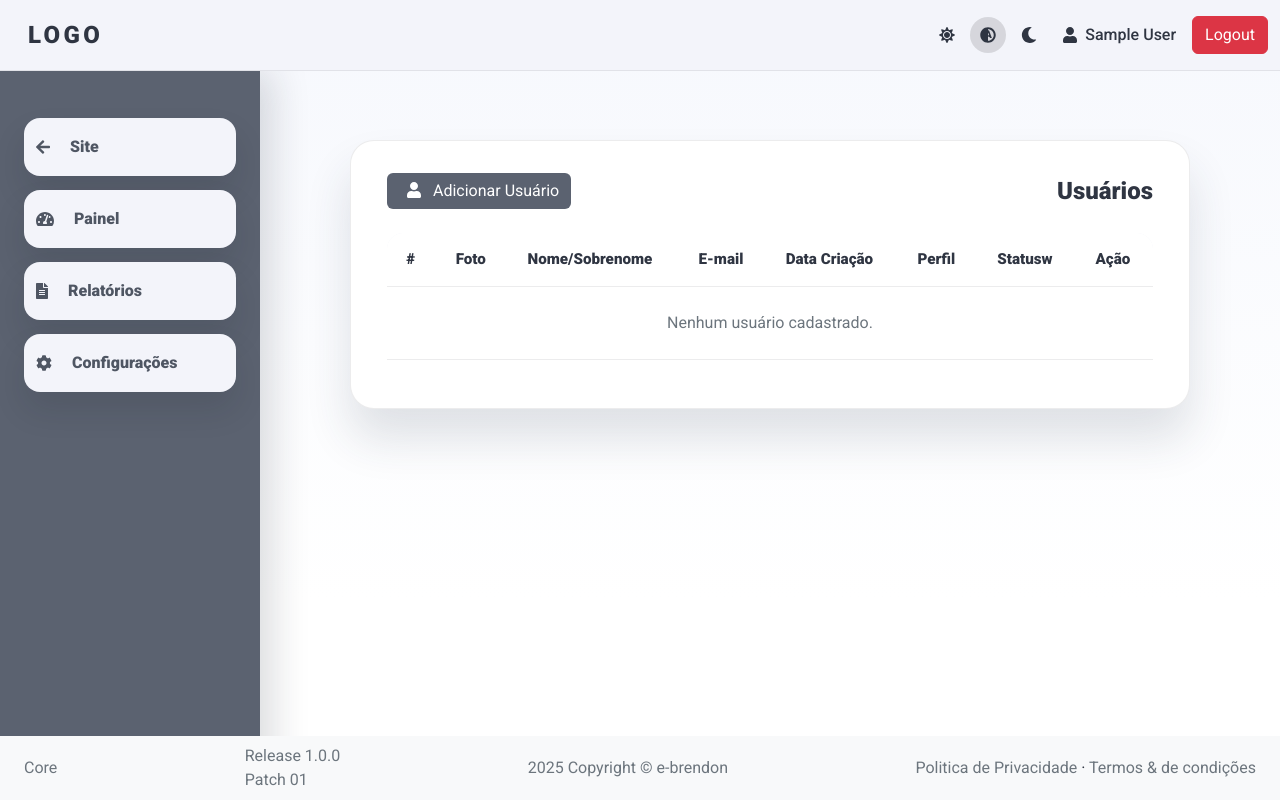
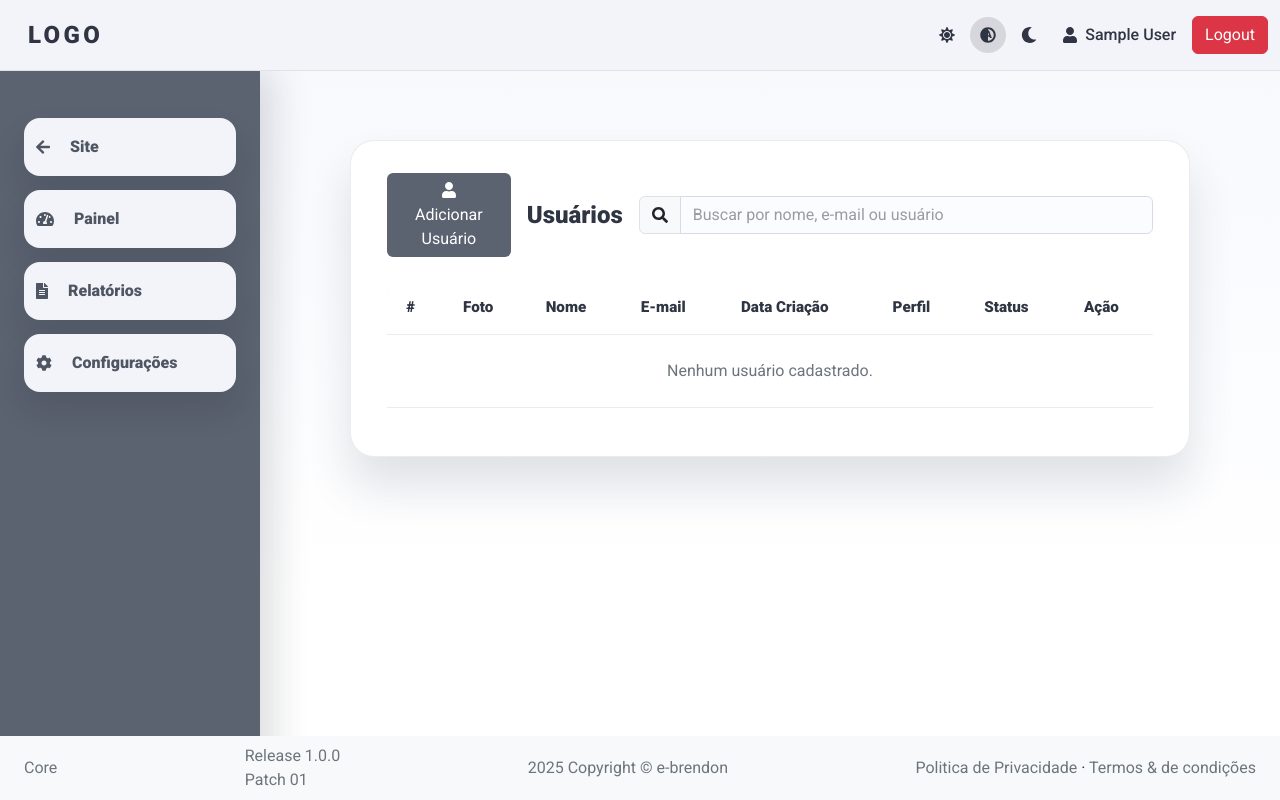
Before and after one commit to e-brendon/corporate_system, a Django app: page /contas/lista-usuarios/ in a window 1280 px wide. Run offline with Django 4.2, Linux system fonts and the light colour scheme; the visitor is signed in with stand-in values (Sample User, id 1); data comes from the database, SQL or seed files in the repository; data that the repository does not hold is empty; parts of the project's set-up code (start-up, migrations or seed data) failed here and were passed over.

Commit message:
campo de pesquisa de usuário

```diff
--- a/apps/contas/templates/lista-usuarios.html
+++ b/apps/contas/templates/lista-usuarios.html
@@ -3,11 +3,26 @@
 {% load static %}
 {% block content_dash %}
 <div class="surface-card table-card">
-	<div class="d-flex flex-column flex-md-row justify-content-between align-items-start align-items-md-center gap-3 mb-4">
-		<button class="btn btn-secondary" onclick="window.location.href='{% url 'adicionar_usuario' %}'">
-			<i class="fas fa-user mx-2"></i> Adicionar Usuário</button>
-		</button>
-		<h2 class="table-title mb-0">Usuários</h2>
+	<div class="d-flex flex-column flex-lg-row align-items-start align-items-lg-center gap-3 mb-4">
+		<div class="d-flex align-items-center gap-2">
+			<button class="btn btn-secondary" onclick="window.location.href='{% url 'adicionar_usuario' %}'">
+				<i class="fas fa-user mx-2"></i> Adicionar Usuário
+			</button>
+		</div>
+		<h2 class="table-title mb-0 me-lg-auto">Usuários</h2>
+        <form id="userSearchForm" class="ms-lg-auto w-100 w-lg-auto" method="get" autocomplete="off">
+            <div class="input-group">
+                <span class="input-group-text"><i class="fas fa-search"></i></span>
+                <input
+                    type="search"
+                    class="form-control"
+                    id="userSearchInput"
+                    name="q"
+                    value="{{ query }}"
+                    placeholder="Buscar por nome, e-mail ou usuário"
+                >
+            </div>
+        </form>
 	</div>
 	<div class="table-responsive">
 		<table class="table theme-table align-middle">
@@ -15,11 +30,11 @@
 				<tr>
 					<th scope="col">#</th>
                     <th scope="col">Foto</th>
-					<th scope="col">Nome/Sobrenome</th>
+					<th scope="col">Nome</th>
 					<th scope="col">E-mail</th>
 					<th scope="col">Data Criação</th>
 					<th scope="col">Perfil</th>
-					<th scope="col">Statusw</th>
+					<th scope="col">Status</th>
 					<th scope="col">Ação</th>
 				</tr>
 			</thead>
@@ -57,3 +72,30 @@
 	</div>
 </div>
 {% endblock %}
+
+{% block scripts %}
+{{ block.super }}
+<script>
+document.addEventListener('DOMContentLoaded', function () {
+    const searchForm = document.getElementById('userSearchForm');
+    const searchInput = document.getElementById('userSearchInput');
+    if (!searchForm || !searchInput) {
+        return;
+    }
+    let debounceTimer = null;
+    const submitForm = () => {
+        if (typeof searchForm.requestSubmit === 'function') {
+            searchForm.requestSubmit();
+        } else {
+            searchForm.submit();
+        }
+    };
+    searchInput.addEventListener('input', function () {
+        if (debounceTimer) {
+            clearTimeout(debounceTimer);
+        }
+        debounceTimer = setTimeout(submitForm, 400);
+    });
+});
+</script>
+{% endblock %}
--- a/apps/contas/views.py
+++ b/apps/contas/views.py
@@ -3,6 +3,7 @@ from django.contrib import messages
 from django.contrib.auth import authenticate, login, logout
 from django.contrib.auth.decorators import login_required
 from django.contrib.auth.models import Group
+from django.db.models import Q
 from django.shortcuts import render, redirect, get_object_or_404
 from django.core.mail import send_mail
 from django.contrib.auth.views import PasswordChangeView
@@ -121,8 +122,17 @@ def atualizar_usuario(request, username):
 @login_required()
 @grupo_colaborador_required(['administrador','colaborador'])
 def lista_usuarios(request):
-    lista_usuarios = MyUser.objects.select_related('perfil').filter(is_superuser=False).order_by('first_name')
-    return render(request, 'lista-usuarios.html', {'lista_usuarios': lista_usuarios})
+    query = request.GET.get('q', '').strip()
+    lista_usuarios = MyUser.objects.select_related('perfil').prefetch_related('groups').filter(is_superuser=False)
+    if query:
+        lista_usuarios = lista_usuarios.filter(
+            Q(first_name__icontains=query) |
+            Q(last_name__icontains=query) |
+            Q(email__icontains=query) |
+            Q(username__icontains=query)
+        )
+    lista_usuarios = lista_usuarios.order_by('first_name', 'last_name')
+    return render(request, 'lista-usuarios.html', {'lista_usuarios': lista_usuarios, 'query': query})
 
 #Adicionar um novo usuario
 @login_required
```
